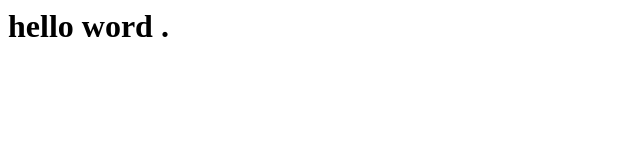
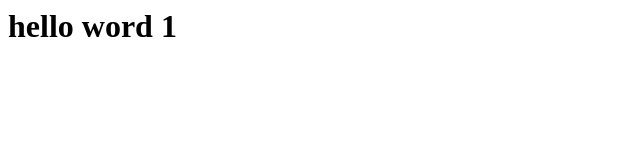
Before and after one commit to Verliv98/Primeiro-Projeto, a plain HTML site: page index.html in a window 1280 px wide. Shown: the full height of the page, 0-640 px from the left. Drawn offline with Linux system fonts and the light colour scheme.

Commit message:
alterei texto hello word

```diff
--- a/index.html
+++ b/index.html
@@ -4,6 +4,6 @@
 
     </head>
     <body>
-        <h1>hello word .</h1>
+        <h1>hello word 1</h1>
     </body>
 </html>
```
